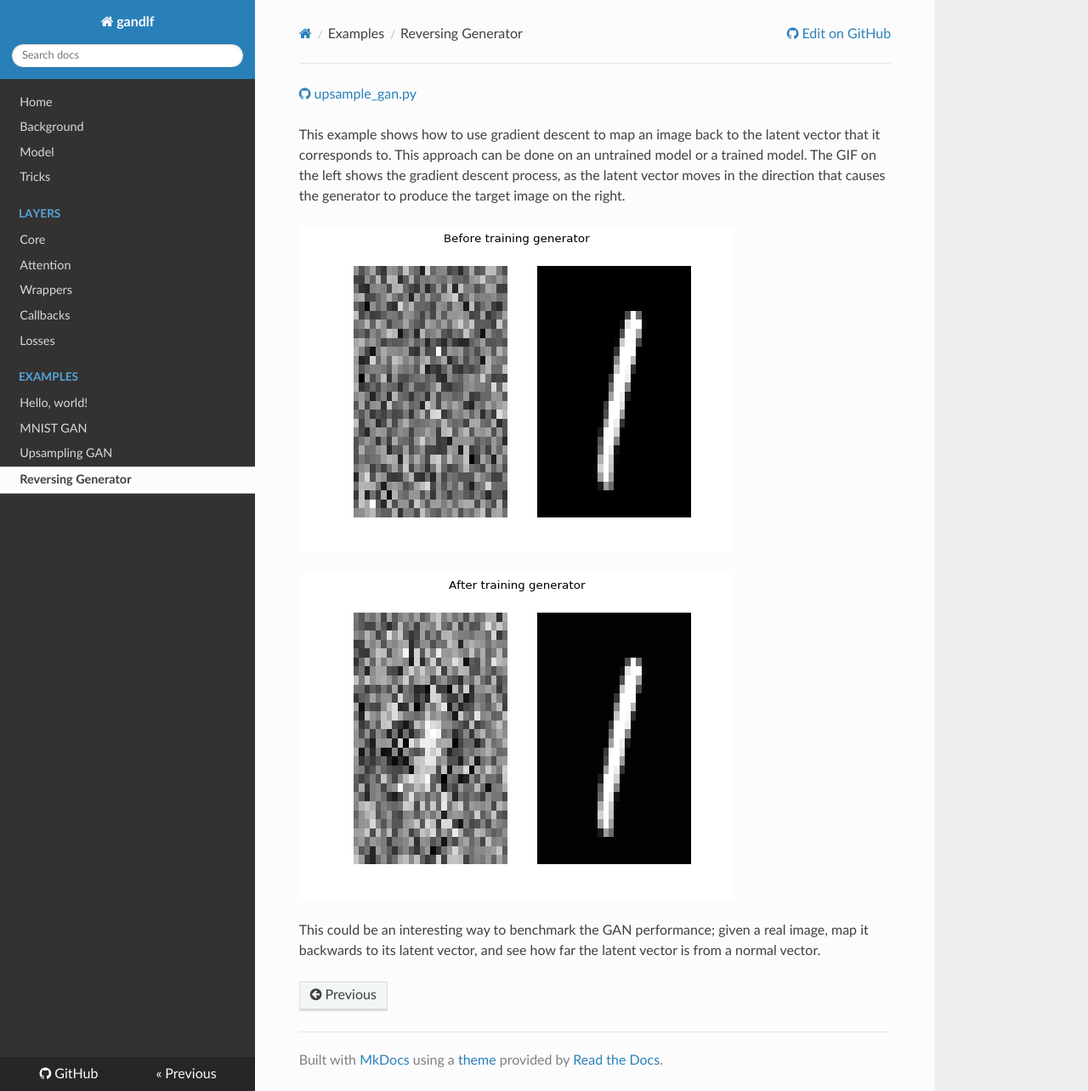
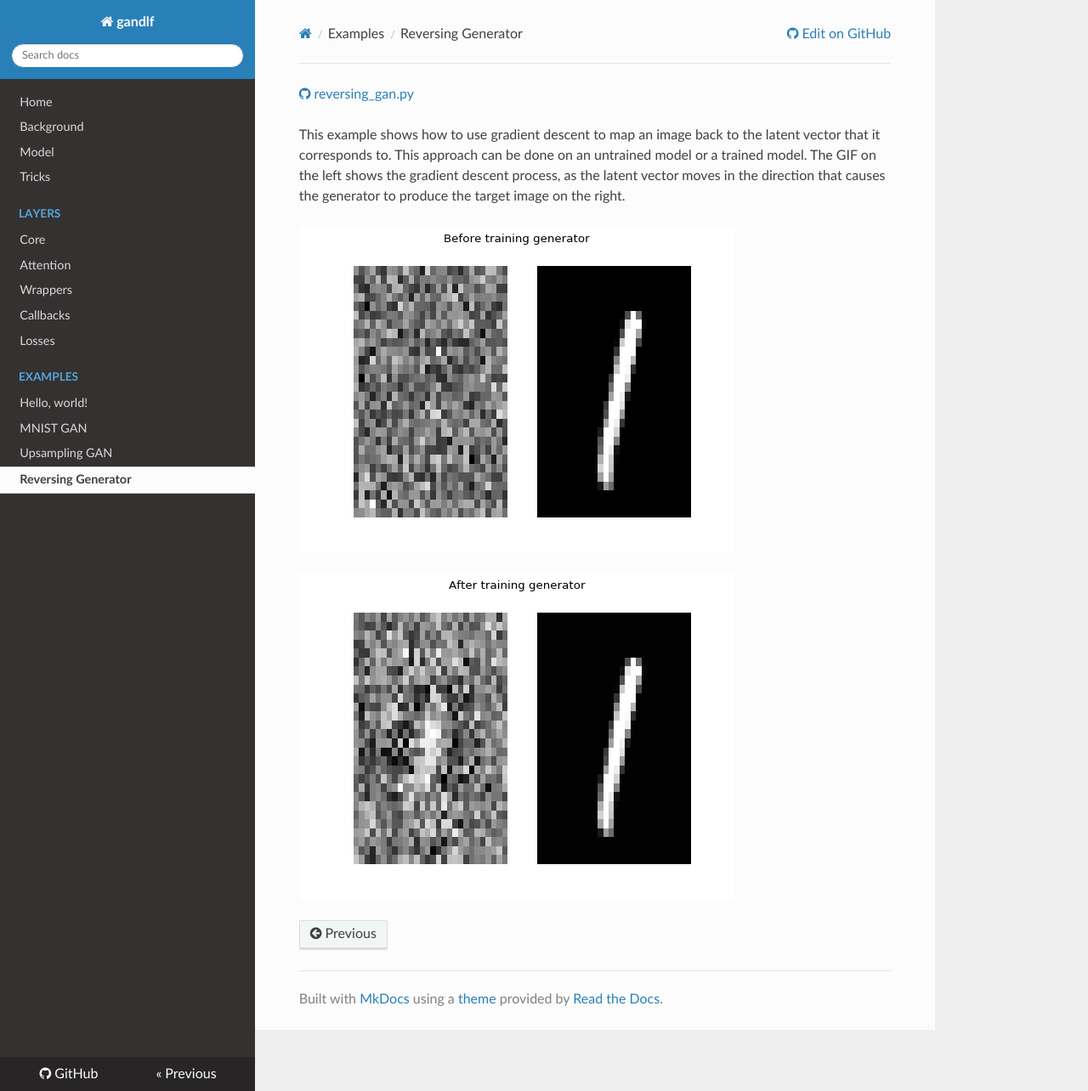
Before and after one commit to codekansas/gandlf, an MkDocs documentation site: the page built from docs/examples/reverse.md, in a window 1280 px wide and 1284 px high. Shown: the whole window at 85% size. Built offline with MkDocs 1.6.1, drawn with Linux system fonts in a browser that asks for light colours; nearby versions of some CDN libraries; old or Windows-style settings are respelled for this version of MkDocs.

Commit message:
fixed typo

```diff
--- a/docs/examples/reverse.md
+++ b/docs/examples/reverse.md
@@ -1,9 +1,7 @@
-<a href="https://github.com/codekansas/gandlf/blob/master/examples/reversing_gan.py" class="icon icon-github"> upsample_gan.py</a>
+<a href="https://github.com/codekansas/gandlf/blob/master/examples/reversing_gan.py" class="icon icon-github"> reversing_gan.py</a>
 
 This example shows how to use gradient descent to map an image back to the latent vector that it corresponds to. This approach can be done on an untrained model or a trained model. The GIF on the left shows the gradient descent process, as the latent vector moves in the direction that causes the generator to produce the target image on the right.
 
 [![Reversing before training](/resources/reversing/before_training_generator.gif)](/resources/reversing/before_training_generator.gif)
 
 [![Reversing after training](/resources/reversing/after_training_generator.gif)](/resources/reversing/before_training_generator.gif)
-
-This could be an interesting way to benchmark the GAN performance; given a real image, map it backwards to its latent vector, and see how far the latent vector is from a normal vector.
```
